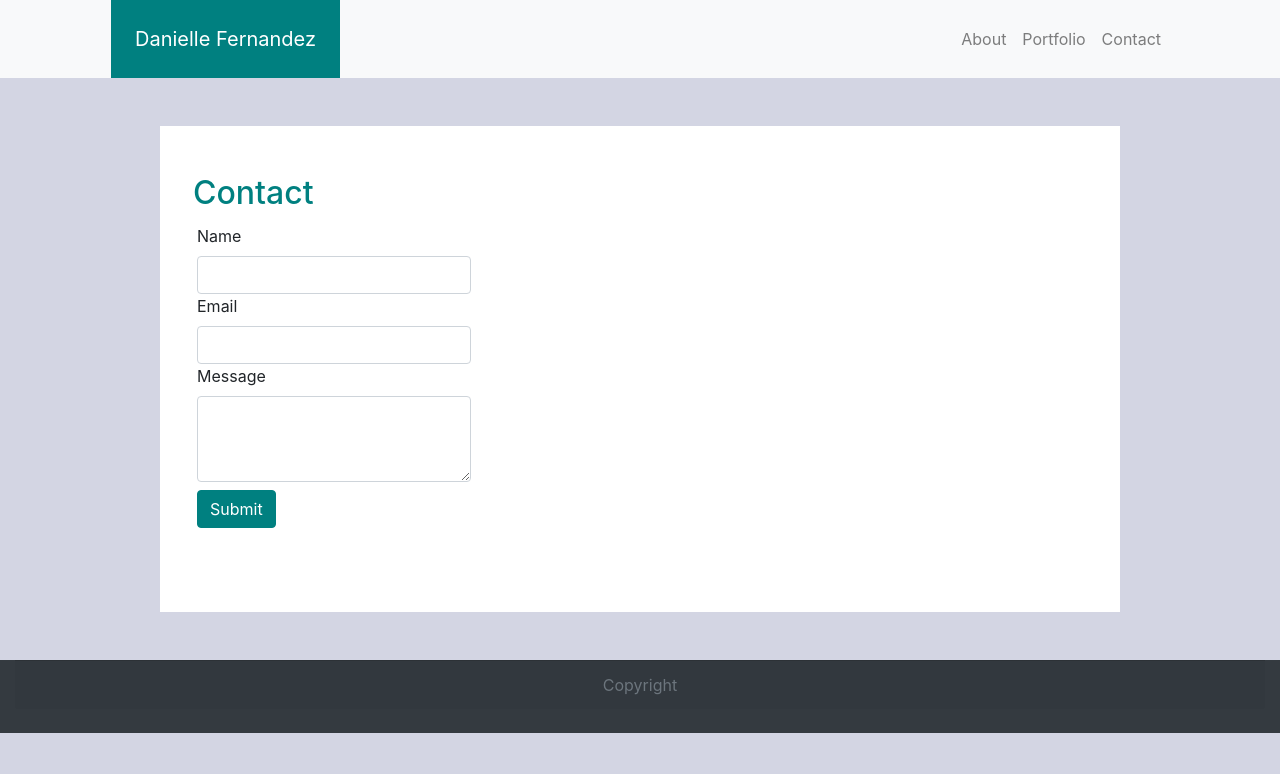
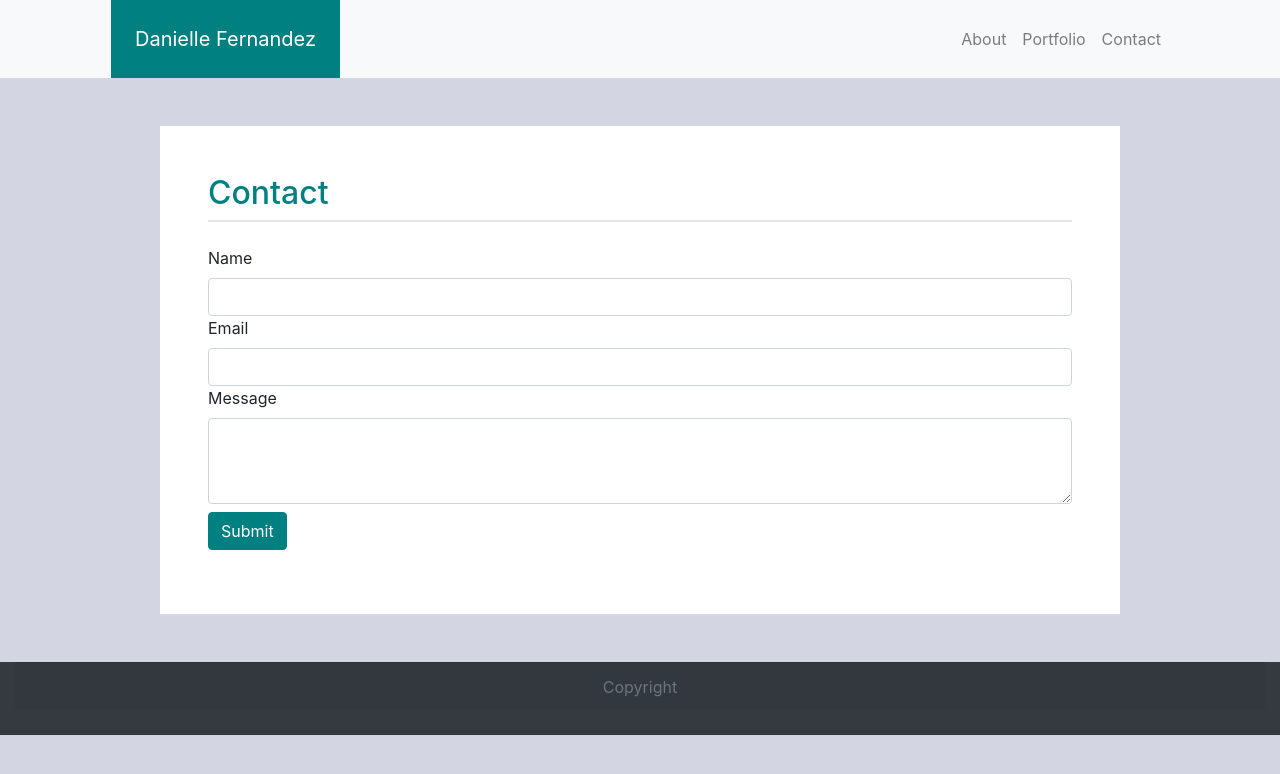
Before and after one commit to koa2019/bootstrap-portfolio, a plain HTML site: page contact.html in a window 1280 px wide. Drawn offline with nearby package versions, Linux system fonts and the light colour scheme.

Commit message:
added class=col-lg-12 to 2nd row in containerBody. customized <hr> spacing in style.css

```diff
--- a/assets/css/style.css
+++ b/assets/css/style.css
@@ -35,4 +35,13 @@ a.navbar-brand.p-4  {
   button.btn.btn-primary {
       background-color: teal;
       border-color: teal;
+
   }
+
+  .form-group {
+      width: 100%;
+  }
+  hr {
+      margin:0;
+      padding:0;
+  }
--- a/contact.html
+++ b/contact.html
@@ -44,18 +44,21 @@
 
         <!-- header row  -->
         <div class="row">
+            <div class="col-lg-12">
 
                 <h2>Contact</h2>
                 <hr>
                 <hr>
+                <br>
 
+            </div>
         </div>
 
 
+        <!-- contact form submission fields -->
+        <div class="row">
 
-
-        <!-- contact form submission fields -->
-        <div class="row p-1">
+            <div class="col-lg-12">
 
                 <div class="form-group">
 
@@ -76,6 +79,7 @@
 
                     </div>
 
+                </div>
             </div>
         </div>
     </div>
```
Also changed, not shown: index.html (+2 -1 lines), portfolio.html (+5 -1 lines). Lines whose indentation alone changed are shown as unchanged.
